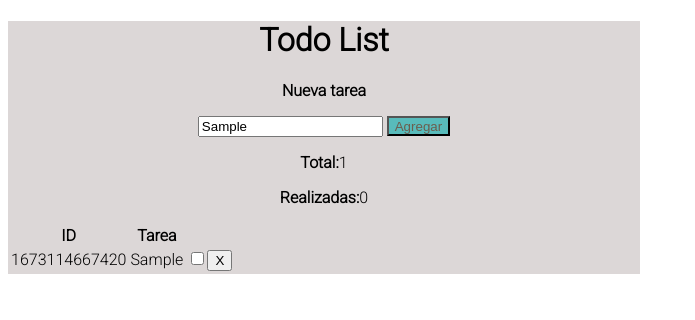
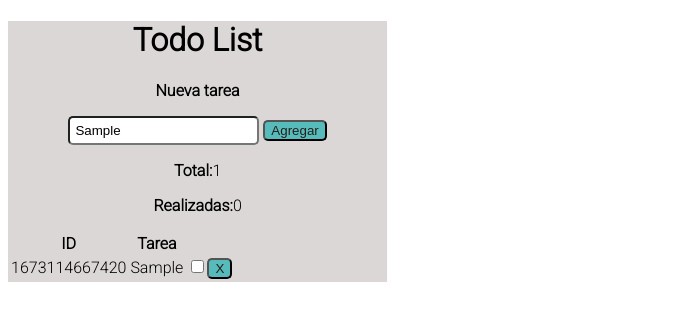
Before and after one commit to Ktabest/desafio-todoList, a plain HTML site: page index.html in a window 1280 px wide. Both pictures are taken after typing "Sample" into the empty fields and a click on the button "Agregar". Shown: the whole page, without its empty margins (0-695 px from the left). Drawn offline with Linux system fonts and the light colour scheme.

Commit message:
modifiqué css y js

```diff
--- a/assets/css/style.css
+++ b/assets/css/style.css
@@ -3,17 +3,18 @@ body {
     text-align: center;
 }
 
-
 .container {
     background-color: rgb(220, 215, 215);
-
-    width: 50%;
+    width: 30%;
 }
 
+input {
+    padding: 5px;
+    border-radius: 5px;
+}
 
-#agregar-tarea {
+button {
     background-color: rgb(88, 187, 187);
-    color: rgb(107, 94, 79);
-    height: 20px;
-
+    border-radius: 5px;
+    color: rgb(37, 32, 27);
 }
--- a/assets/js/script.js
+++ b/assets/js/script.js
@@ -1,60 +1,55 @@
-let registroTareas = []
-let nuevaTarea = document.querySelector('#nueva-tarea').value
-let agregarTarea = document.querySelector('#agregar-tarea')
-const realizadas1 = 0
-
-
+let registroTareas = [];
+let nuevaTarea = document.querySelector('#nueva-tarea').value;
+const total = document.querySelector('#total-tareas');
+const totalRealizadas = document.querySelector('#tareas-realizadas');
+let btnAgregarTarea = document.querySelector('#agregar-tarea');
 
 const listadoTareas = () => {
-    const lista = document.querySelector('#listaTareas tbody')
-    let realizadas1 = 0
-     lista.innerHTML = ''
+    const lista = document.querySelector('#listaTareas tbody');
+    let realizadas = 0;
+    html = '';
     for (let tarea of registroTareas) {
         if (tarea.status) {
-            realizadas1++;
+            realizadas++;
         }
-        lista.innerHTML += `
+        html += `
         <tr>
         <td>${tarea.id}</td>
         <td>${tarea.nombre}</td>
-        <td><input type= "checkbox" id= "checkboxes" onclick = "tareasRealizadas()"  ><button onclick ="borrarTarea()">X</button></td>
+        <td><input type= "checkbox" onclick = "tareasRealizadas(${tarea.status})"><button onclick ="borrarTarea(${tarea.id})">X</button></td>
         </tr>
-        `
-       nuevaTarea = ''
+       `
+       nuevaTarea = '';
+    }
 
-        const total = document.querySelector('#total-tareas');
-        total.innerHTML = registroTareas.length
-        const totalRealizadas = document.querySelector('#tareas-realizadas')
-        totalRealizadas.innerHTML = realizadas1
-
-    }
+    lista.innerHTML = html;
+    total.innerHTML = registroTareas.length;
+    totalRealizadas.innerHTML = realizadas;
 }
 
-agregarTarea.addEventListener("click", function () {
-    let nuevaTarea = document.querySelector('#nueva-tarea').value
-    if (nuevaTarea === '') {
-       return alert("agregar tarea");
-    }
-    registroTareas.push({ id: Date.now(), nombre: nuevaTarea, status: false });
-
-    nuevaTarea = ''
-
-    listadoTareas();
-})
-
-const borrarTarea = (nombre) => {
-    let borrar = registroTareas.findIndex((item) => item.nombre === nombre)
-    registroTareas.splice(borrar, 1);
-    listadoTareas();
-}
-listadoTareas();
-
-const tareasRealizadas = (estado) => {
-    let checked = registroTareas.findIndex((tarea) => tarea.estado === estado)
+const tareasRealizadas = (status) => {
+    let checked = registroTareas.findIndex((tarea) => tarea.status === status)
     if (registroTareas[checked].status === false) {
         registroTareas[checked].status = true;
     }
     else {
-        registroTareas[checked].status = false
+        registroTareas[checked].status = false;
     }
+    listadoTareas();
 }
+
+const borrarTarea = (tareaId) => {
+    let borrar = registroTareas.findIndex((item) => item.tareaId === tareaId)
+    registroTareas.splice(borrar, 1);
+    listadoTareas();
+}
+
+btnAgregarTarea.addEventListener("click", () => {
+    let nuevaTarea = document.querySelector('#nueva-tarea').value
+    if (nuevaTarea === '') {
+        return alert("agregar tarea");
+    }
+    registroTareas.push({ id: Date.now(), nombre: nuevaTarea, status: false });
+
+    listadoTareas();
+});
```
